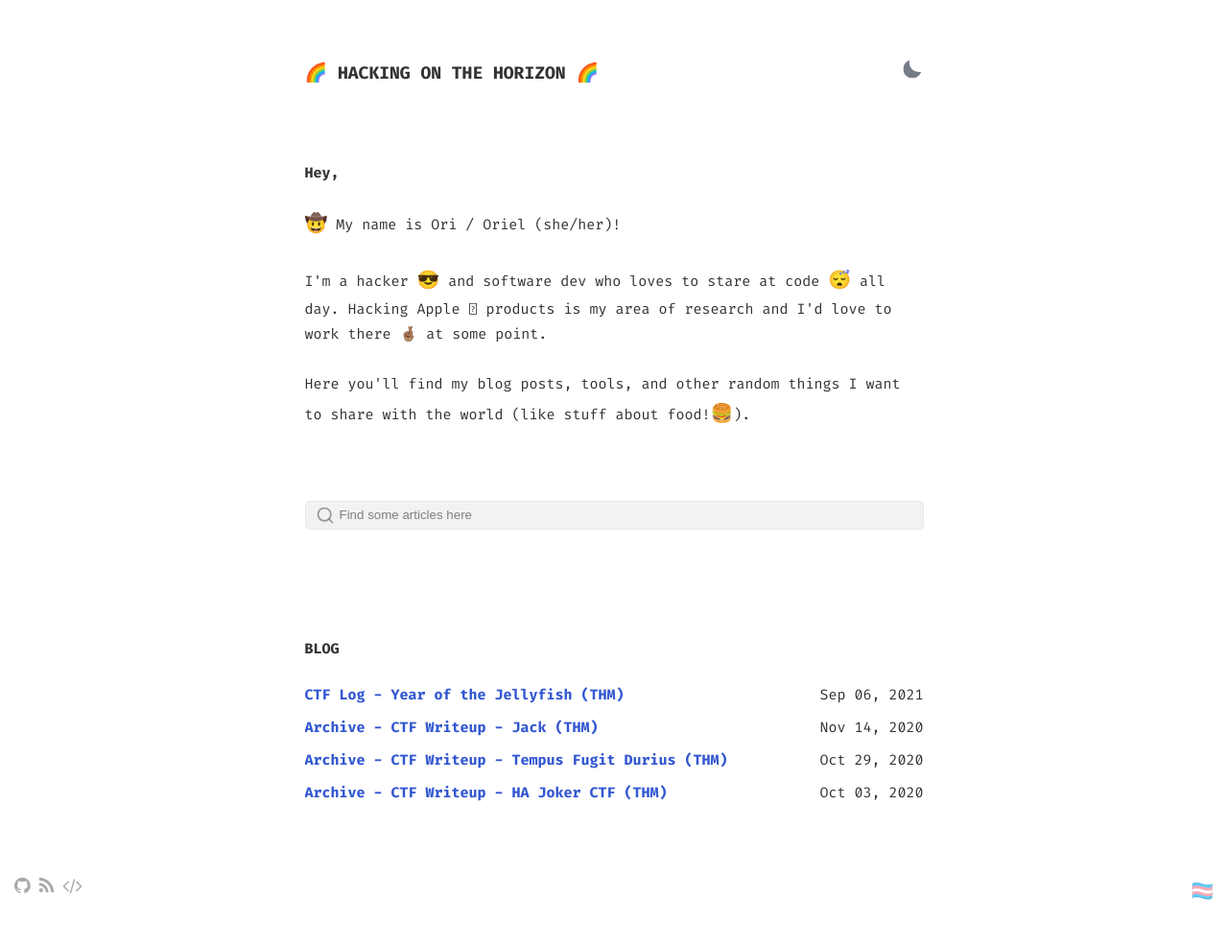
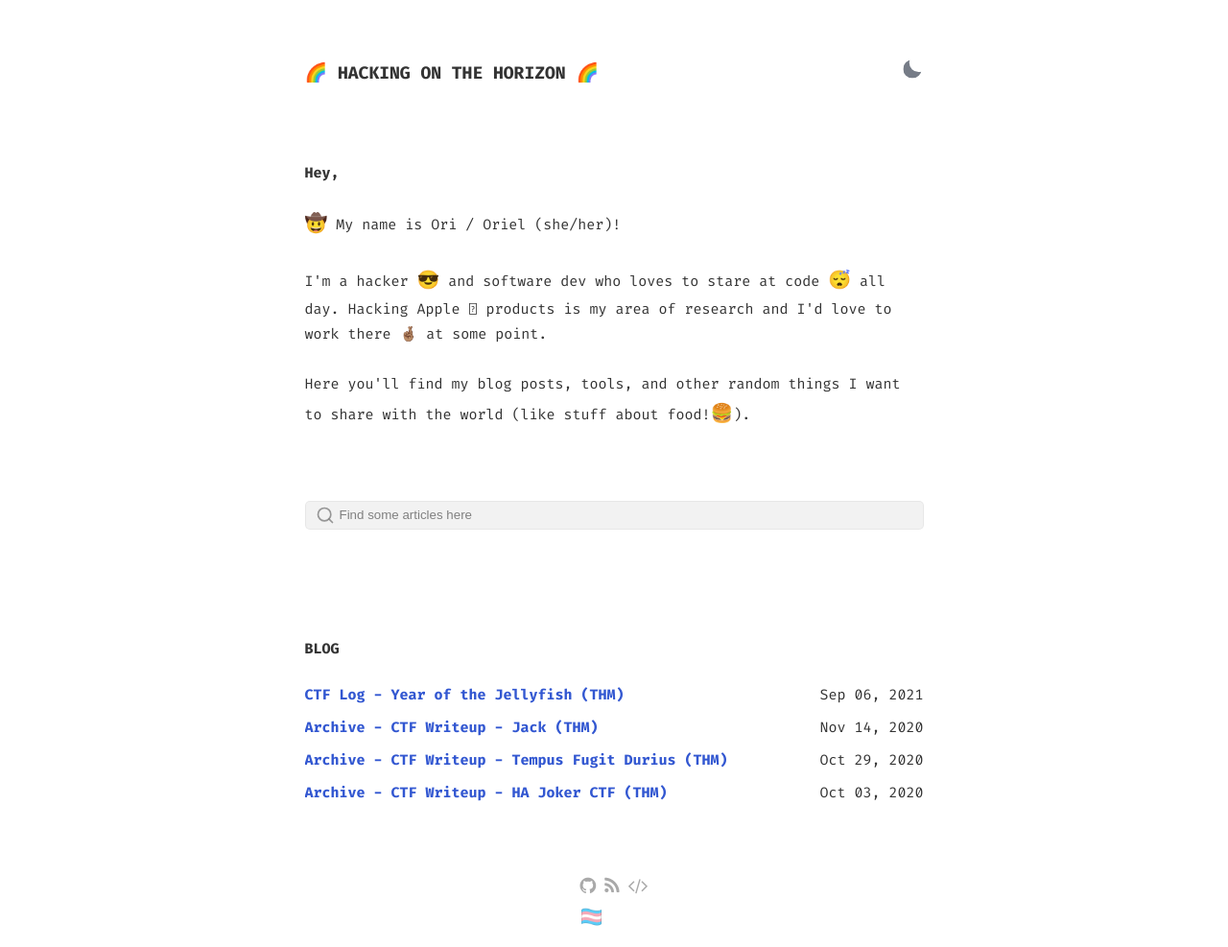
Before and after one commit to OrielOrielOriel/site-old, a Jekyll site: the page built from index.html, in a window 1280 px wide. Shown: the whole page at 96% size. Built offline with Jekyll 4.4.1, drawn with Linux system fonts in a browser that asks for light colours; before the commit the page ends 961 px from its top, so only the background shows below that.

Commit message:
Update default.html

```diff
--- a/_layouts/default.html
+++ b/_layouts/default.html
@@ -69,9 +69,9 @@ layout: compress
         class="fa fa-rss" aria-hidden="true"></i></a>
     <a href="https://github.com/OrielOrielOriel/site" title="Browse the code" target="_blank" rel="noopener noreferrer"><i
         class="fa fa-code" aria-hidden="true"></i></a>
-  </div>
-  <div class="signature-emoji">
-    <a>🏳️‍⚧️</a>
+    <div class="signature-emoji">
+      <a>🏳️‍⚧️</a>
+    </div>
   </div>
 </footer>
 
```
